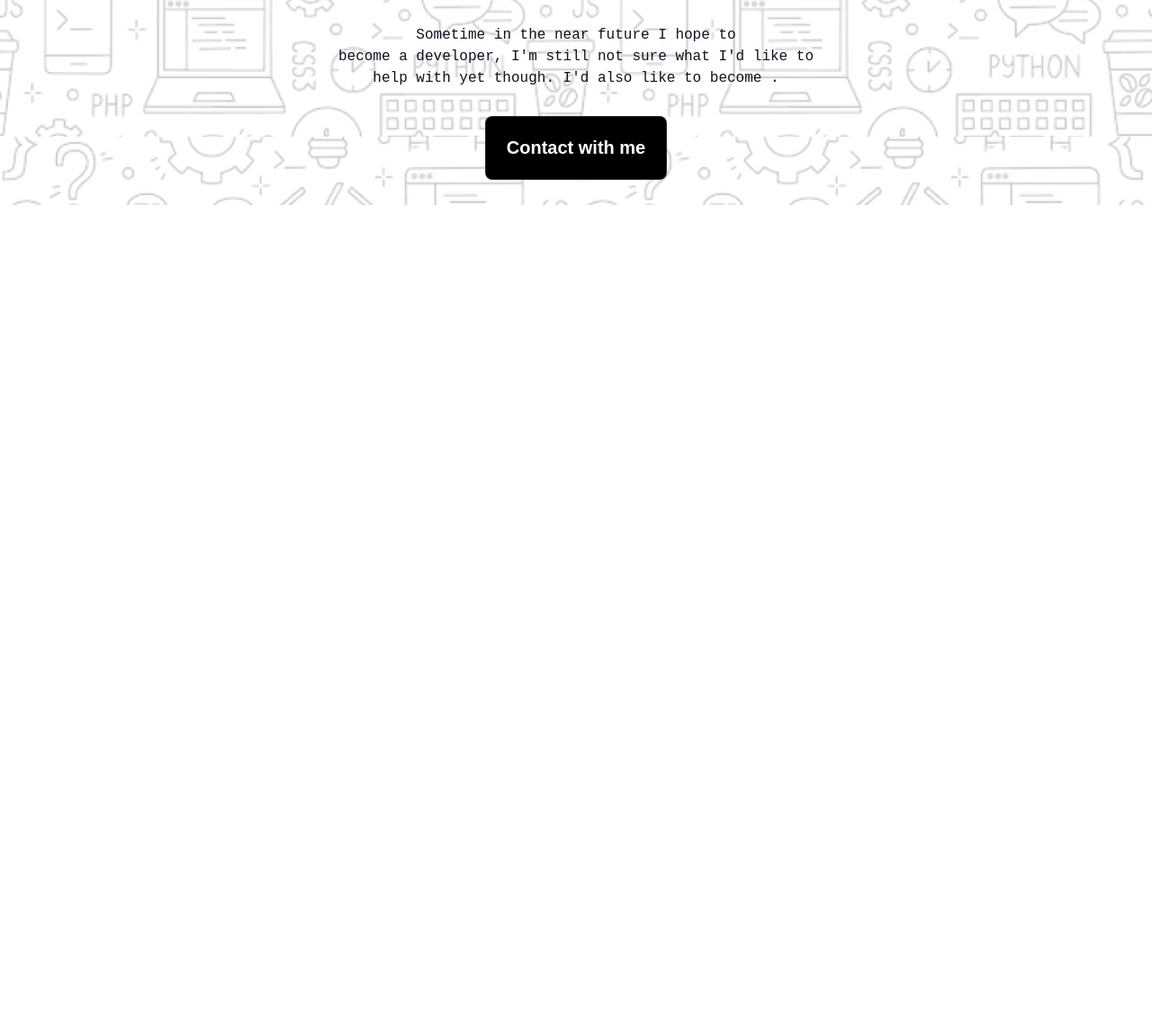
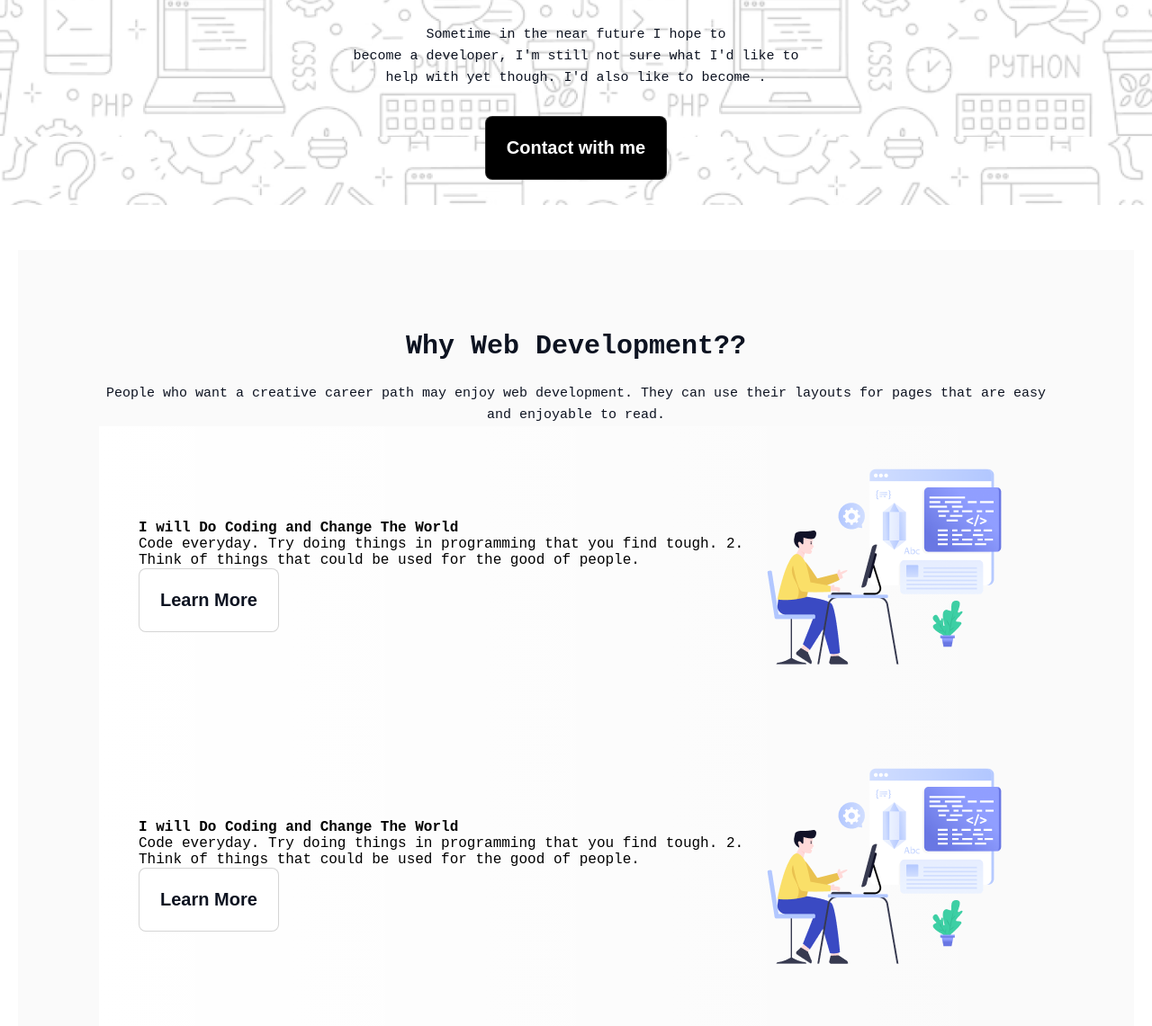
Before and after one commit to suraiy86/assignment1, a plain HTML site: page index.html in a window 1280 px wide. Shown: the part 599-1740 px from the top of the page at 90% size. Before the commit the page ends 877 px from the top, so only its background shows below. Drawn offline with Linux system fonts and the light colour scheme; a web font is replaced by a local one.

Commit message:
added why section

```diff
--- a/index.html
+++ b/index.html
@@ -26,13 +26,55 @@
                     <img id="bnr-img" src="./assets/Group.png" alt="">
                 </div>
                 <h1 class="bnr-head">"In the near future, I hope to <br> become a Developer."</h1>
-            <p class="bnr-des">Sometime in the near future I hope to <br> become a developer, I'm still not sure what I'd like to <br> help with yet though. I'd also like to become .</p>
+                <p class="bnr-des">Sometime in the near future I hope to <br> become a developer, I'm still not sure
+                    what I'd like to <br> help with yet though. I'd also like to become .</p>
                 <div> <a href=""><button class="btn-primary btn-2">Contact with me</button></a></div>
             </div>
         </section>
     </header>
     <main>
+        <section class="why section">
+            <div class="secondary-box">
+                <div class="sec-heading">
+                    <h3 class="sec-head">Why Web Development??</h3>
+                    <P class="bnr-des">People who want a creative career path may enjoy web development. They can use their layouts for pages that are easy and enjoyable to read. </P>
+                </div>
+                <div class="sec-content">
+                    <div>
+                        <h4>I will Do Coding and Change The World</h4>
+                        <p> Code everyday. Try doing things in programming that you find tough. 2. Think of things that could be used for the good of people.</p>
+                        <div>
+                            <a href=""><button class="btn-primary">Learn More</button></a>
+                        </div>
+                    </div>
+                    <div><img src="./assets/Layer_1.png" alt=""></div>
 
+                </div>
+                <div class="sec-content">
+                    <div>
+                        <h4>I will Do Coding and Change The World</h4>
+                        <p> Code everyday. Try doing things in programming that you find tough. 2. Think of things that could be used for the good of people.</p>
+                        <div>
+                            <a href=""><button class="btn-primary">Learn More</button></a>
+                        </div>
+                    </div>
+                    <div><img src="./assets/Layer_1.png" alt=""></div>
+
+                </div>
+                <div class="sec-content">
+                    <div>
+                        <h4>I will Do Coding and Change The World</h4>
+                        <p> Code everyday. Try doing things in programming that you find tough. 2. Think of things that could be used for the good of people.</p>
+                        <div>
+                            <a href=""><button class="btn-primary">Learn More</button></a>
+                        </div>
+                    </div>
+                    <div><img src="./assets/Layer_1.png" alt=""></div>
+
+                </div>
+
+            </div>
+        </section>
     </main>
     <footer>
 
--- a/style.css
+++ b/style.css
@@ -86,7 +86,55 @@ nav {
     font-weight: 400;
     line-height: 24px;
 }
-.btn-2{
+
+.btn-2 {
     background-color: black;
     color: white;
 }
+
+/* bnr section style complete */
+
+
+.sec-heading {
+    display: flex;
+    flex-direction: column;
+    align-items: center;
+    gap: 24px;
+}
+
+.sec-head {
+    color: #0D1321;
+    text-align: center;
+    font-size: 30px;
+    font-weight: 800;
+}
+
+.section {
+    max-width: 1060px;
+    display: flex;
+    flex-direction: column;
+    margin: auto;
+}
+
+.bnr-des {
+    color: #0D1321;
+    font-size: 15px;
+    font-weight: 400;
+    line-height: 24px;
+}
+
+.sec-content {
+    display: flex;
+    align-items: center;
+    padding: 44px;
+    background: linear-gradient(90deg, #FFF 0%, rgba(255, 255, 255, 0.00) 100%);
+
+
+}
+
+.why {
+    padding: 90px;
+    background: rgba(13, 19, 33, 0.02);
+
+    ;
+}
```
Lines whose indentation alone changed are shown as unchanged.
